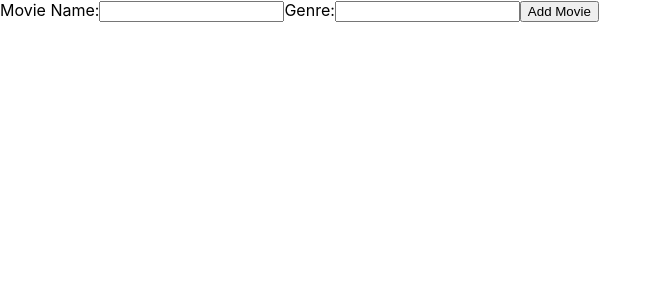
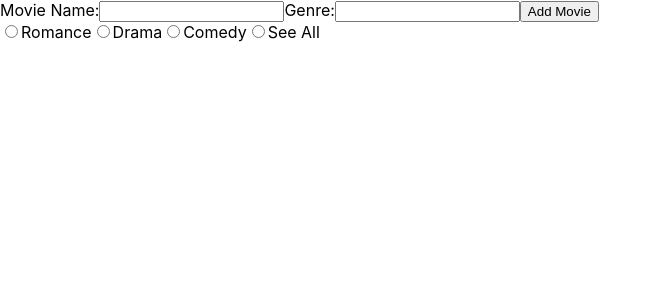
Before and after one commit to aruvaro88/redux-tpmba, a React (Create React App) app: page / in a window 1280 px wide. Shown: the top 300 px of the page, without its empty margins (0-661 px from the left). Built offline with nearby package versions, Linux system fonts and the light colour scheme.

Commit message:
working filters

```diff
--- a/src/components/actions/index.js
+++ b/src/components/actions/index.js
@@ -22,3 +22,10 @@ export const removeMovie = (movieId) => {
     id: movieId,
   }
 }
+
+export const setFilter = (genre) => {
+  return {
+    type: "SET_FILTER",
+    payload: genre,
+  }
+}
--- /dev/null
+++ b/src/components/reducers/filterReducer.js
@@ -0,0 +1,9 @@
+const filterReducer = (state = [], action) => {
+  switch (action.type) {
+    case "SET_FILTER":
+      return action.payload
+    default:
+      return state
+  }
+}
+ export default filterReducer
--- a/src/components/reducers/index.js
+++ b/src/components/reducers/index.js
@@ -1,8 +1,10 @@
 import movieReducer from "./movieReducer"
+import filterReducer from "./filterReducer"
 import { combineReducers } from "redux"
 
 const allReducers = combineReducers({
-    movieList: movieReducer
+    movieList: movieReducer,
+    filter: filterReducer
 })
 
 export default allReducers
--- a/src/components/reducers/movieReducer.js
+++ b/src/components/reducers/movieReducer.js
@@ -22,7 +22,7 @@ const movieReducer = (state = [], action) => {
         }
       })
       case "REMOVE_MOVIE":
-          return state.filter(elm =>elm.id!==action.id)
+          return state.filter(elm => elm.id !== action.id)
     default:
       return state
   }
--- a/src/components/ui/MovieList.js
+++ b/src/components/ui/MovieList.js
@@ -1,19 +1,48 @@
 import React from "react"
 import { useSelector, useDispatch } from "react-redux"
-import { haveSeen, removeMovie } from "../actions/index"
+import { haveSeen, removeMovie, setFilter } from "../actions/index"
 
 const MovieList = () => {
   const movieList = useSelector((state) => state.movieList)
+  let filter = useSelector((state) => state.filter)
   const dispatch = useDispatch()
+  movieList.sort((a, b) => a.haveSeen - b.haveSeen)
 
   const handleChange = (movieId) => {
     dispatch(haveSeen(movieId))
   }
+  const getVisibleMovies = (movies, filter) => {
+    switch (filter) {
+      case "SHOW_ALL":
+        return movies
+      case "SHOW_COMEDY":
+        return movies.filter((elm) => elm.genre.includes("comedy"))
+      case "SHOW_DRAMA":
+        return movies.filter((elm) => elm.genre.includes("drama"))
+      case "SHOW_ROMANCE":
+        return movies.filter((elm) => elm.genre.includes("romance"))
+      default:
+        return movies
+    }
+  }
+    const handleRadio = (e) => {
+      dispatch(setFilter(e.target.id))
+  }
 
+  const visibleMovies = getVisibleMovies(movieList, filter)
     return (
       <>
+        <input type="radio" id="SHOW_ROMANCE" name="genre" onChange={handleRadio} />
+        <label for="romance">Romance</label>
+        <input type="radio" id="SHOW_DRAMA" name="genre" onChange={handleRadio} />
+        <label for="drama">Drama</label>
+        <input type="radio" id="SHOW_COMEDY" name="genre" onChange={handleRadio} />
+        <label for="comedy">Comedy</label>
+        <input type="radio" id="SHOW_ALL" name="genre" onChange={handleRadio} />
+        <label for="all">See All</label>
+
         {movieList &&
-        movieList.map((elm) => (
+          visibleMovies.map((elm) => (
             <article key={elm.id}>
               Name: <h4>{elm.name}</h4>
               Genre: {elm.genre && elm.genre.map((gen, idx) => <h5 key={idx}>{gen}</h5>)}
```
Lines whose indentation alone changed are shown as unchanged.
